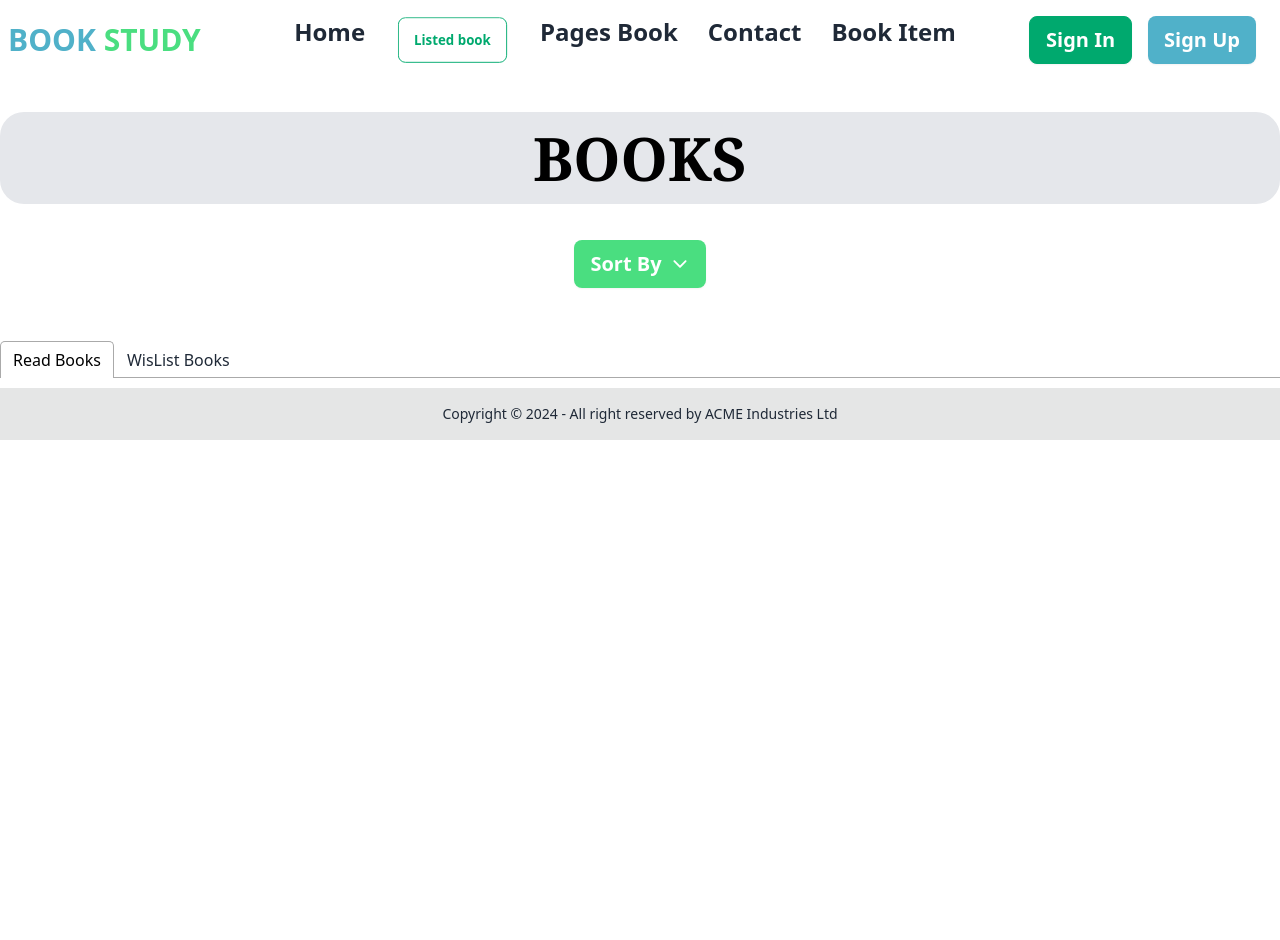
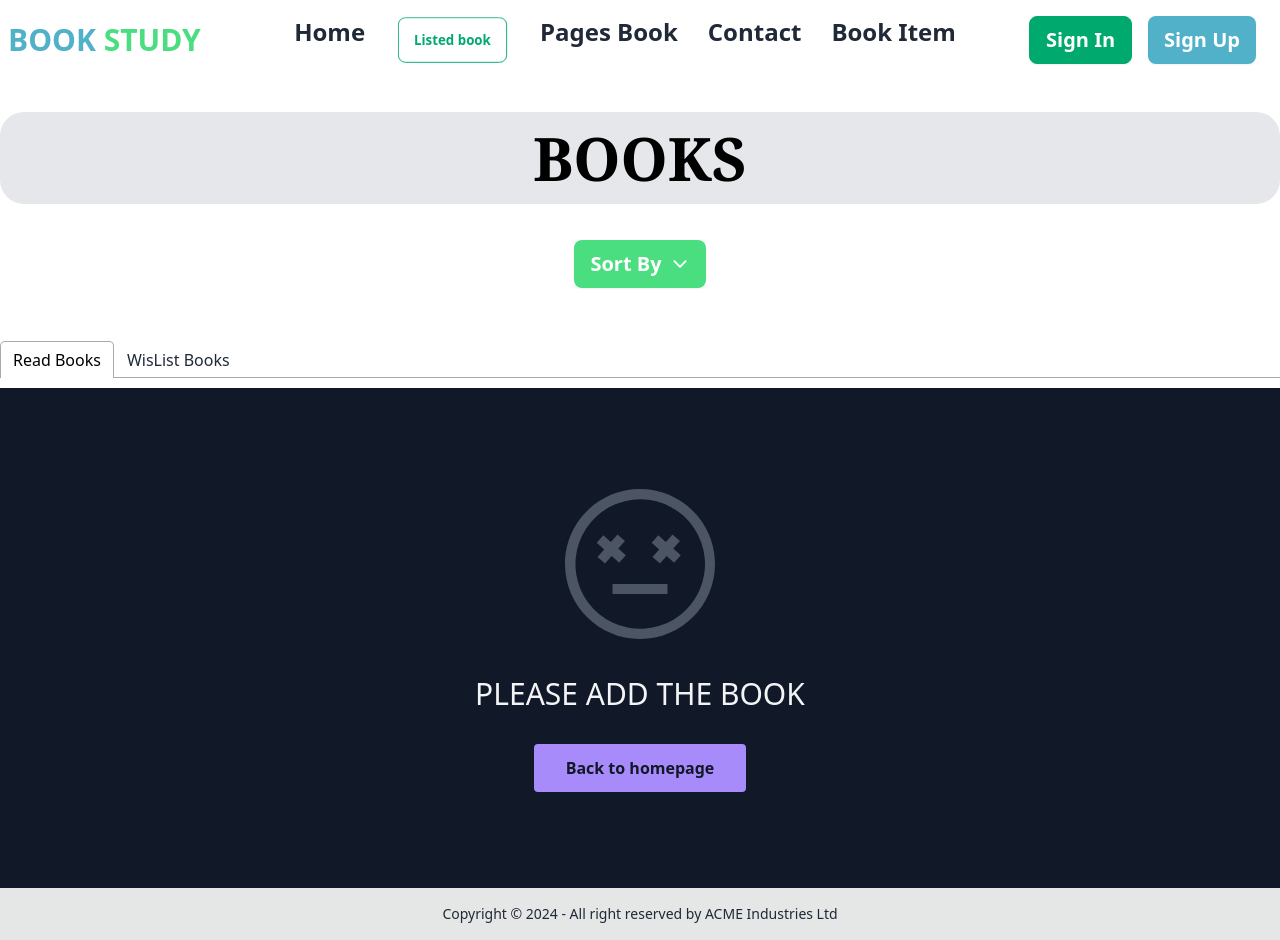
Before and after one commit to akborshanto/BOOK_STUDY, a React (Vite) app: page /listedBook in a window 1280 px wide. Before the commit the page ends 800 px from the top, so only its background shows below. Built offline with nearby package versions, Linux system fonts and the light colour scheme.

Commit message:
no book read

```diff
--- /dev/null
+++ b/src/dynamic/Read.jsx
@@ -0,0 +1,22 @@
+import React from 'react'
+
+const Read = () => {
+  return (
+    <div>
+    <section className="flex items-center h-full sm:p-16 bg-gray-900 text-gray-100">
+	<div className="container flex flex-col items-center justify-center px-5 mx-auto my-8 space-y-8 text-center sm:max-w-md">
+		<svg xmlns="http://www.w3.org/2000/svg" viewBox="0 0 512 512" className="w-40 h-40 text-gray-600">
+			<path fill="currentColor" d="M256,16C123.452,16,16,123.452,16,256S123.452,496,256,496,496,388.548,496,256,388.548,16,256,16ZM403.078,403.078a207.253,207.253,0,1,1,44.589-66.125A207.332,207.332,0,0,1,403.078,403.078Z"></path>
+			<rect width="176" height="32" x="168" y="320" fill="currentColor"></rect>
+			<polygon fill="currentColor" points="210.63 228.042 186.588 206.671 207.958 182.63 184.042 161.37 162.671 185.412 138.63 164.042 117.37 187.958 141.412 209.329 120.042 233.37 143.958 254.63 165.329 230.588 189.37 251.958 210.63 228.042"></polygon>
+			<polygon fill="currentColor" points="383.958 182.63 360.042 161.37 338.671 185.412 314.63 164.042 293.37 187.958 317.412 209.329 296.042 233.37 319.958 254.63 341.329 230.588 365.37 251.958 386.63 228.042 362.588 206.671 383.958 182.63"></polygon>
+		</svg>
+		<p className="text-3xl">PLEASE ADD THE BOOK </p>
+		<a rel="noopener noreferrer" href="#" className="px-8 py-3 font-semibold rounded bg-violet-400 text-gray-900">Back to homepage</a>
+	</div>
+</section>
+    </div>
+  )
+}
+
+export default Read
--- a/src/pages/ListedBooks/ListedBooks.jsx
+++ b/src/pages/ListedBooks/ListedBooks.jsx
@@ -6,6 +6,7 @@
 import { IoMdContact } from "react-icons/io";
 import { MdOutlineContactPage } from "react-icons/md";
 import { IoIosArrowDown } from "react-icons/io";
+import Read from "../../dynamic/Read";
 const ListedBooks = () => {
   const [read, setRead] = useState([]);
   const [wish, setWish] = useState([]);
@@ -33,8 +34,10 @@
   // ]
   // console.log(readDisplay)
 
-  /* context api */
-
+//   /* context api */
+// if(read.length <1){
+//   return <h1>PLZ READ THE BOOK</h1>
+// }
 
   return (
 
@@ -65,14 +68,18 @@
         </ul>
       </div>
     </div>
-
     <Tabs className='p-4 lg:p-0'>
       <TabList>
         <Tab>Read Books</Tab>
         <Tab>WisList Books</Tab>
       </TabList>
 
+      {
+read.length <1?<Read></Read>:''
+
+      }
       <TabPanel className=''>
+
      <div className="">
 
 
--- a/src/pages/Pages-to-Read/PagesRead.jsx
+++ b/src/pages/Pages-to-Read/PagesRead.jsx
@@ -81,7 +81,9 @@
 
   ];
 
-
+// if(reads.length ===0){
+//   return "PLEASE ADD"
+// }
   return (
 <div className='  lg:ml-[500px] w-[300px]   mt-16 pb-16 lg:pb-10'>
 
```
